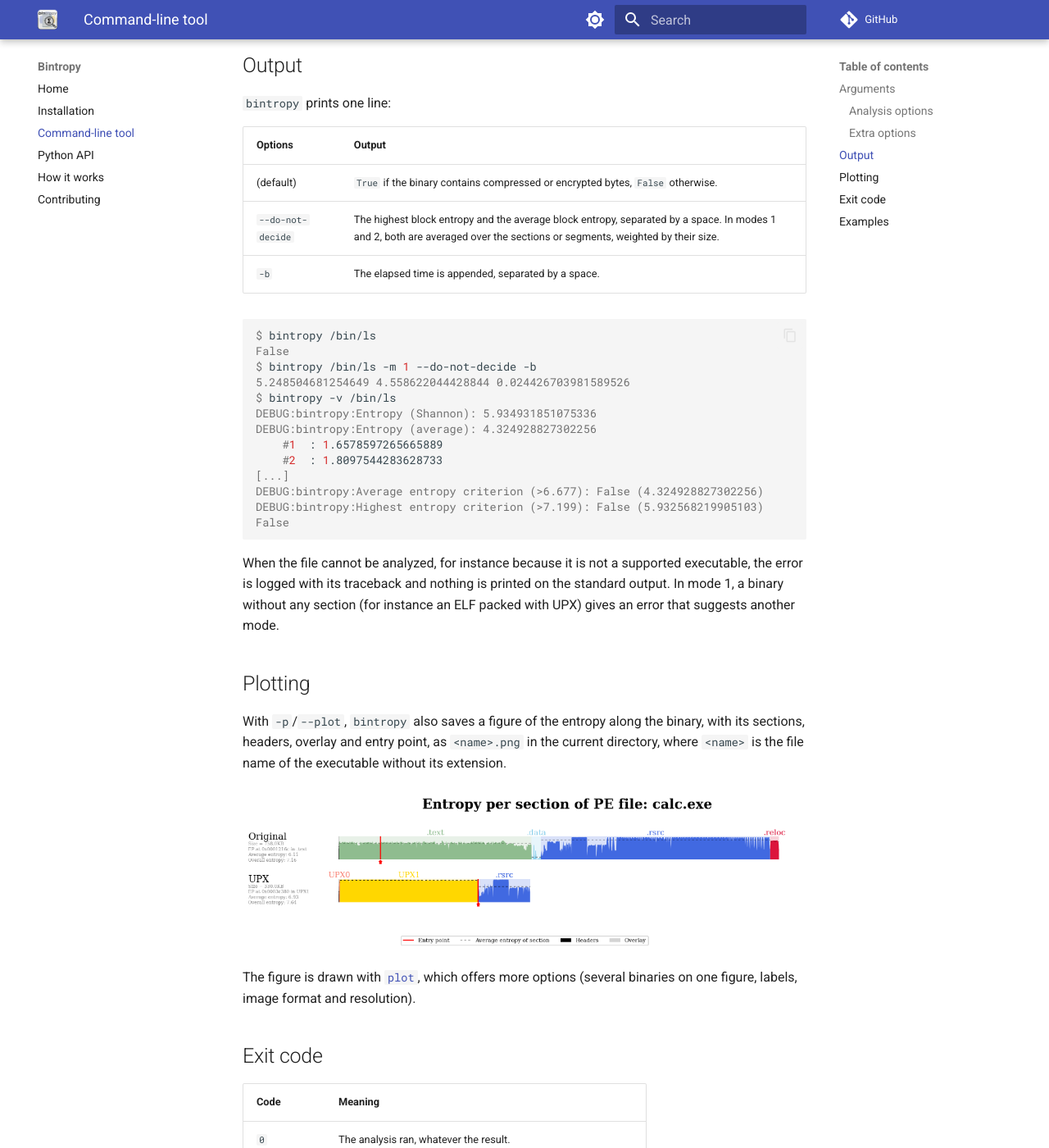
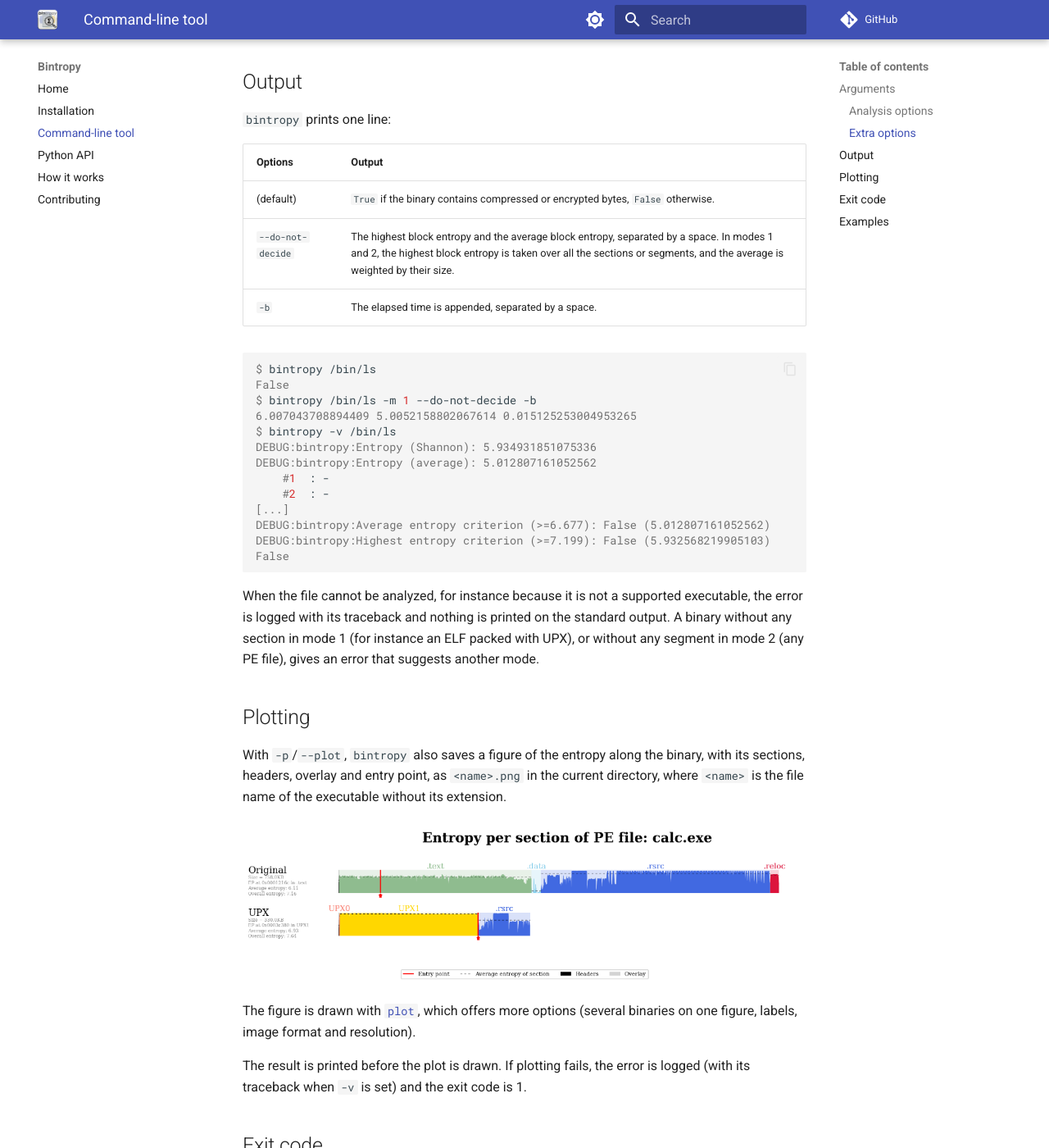
Before and after one commit to packing-box/bintropy, an MkDocs documentation site: the page built from docs/pages/cli/bintropy.md, in a window 1280 px wide and 1400 px high, scrolled down 1467 px. Shown: the whole window at 82% size. Built offline with MkDocs 1.6.1 and Material for MkDocs 9.7.7, drawn with Linux system fonts in a browser that asks for light colours; comment, search, counter and statistics services are not loaded; some of the changed text lies outside the part shown.

Commit message:
Improved documentation

````diff
--- a/docs/pages/cli/bintropy.md
+++ b/docs/pages/cli/bintropy.md
@@ -21,7 +21,7 @@ $ bintropy [-h] [-b] [-m {0,1,2}] [-p] [-v] [--all-blocks] [--blocksize BLOCKSIZ
 | Option | Default | Description |
 |---|---|---|
 | `-m`, `--mode {0,1,2}` | `0` | [Mode of operation](../internals.md#modes-of-operation): `0` for the whole binary, `1` per section, `2` per segment. |
-| `--blocksize N` | `256` | Size of the blocks, in bytes. |
+| `--blocksize N` | `256` | Size of the blocks, in bytes. `0` considers the data (whole file, section or segment) as one block. |
 | `--all-blocks` | | Keep the blocks in which more than half of the bytes are zeros. By default, they are ignored. |
 | `--ignore-half-block-same-byte` | | Ignore the blocks in which more than half of the bytes are the same byte, whatever it is. Cannot be used with `--all-blocks`. |
 | `--do-not-decide` | | Print the entropy values instead of the decision. |
@@ -44,29 +44,30 @@ $ bintropy [-h] [-b] [-m {0,1,2}] [-p] [-v] [--all-blocks] [--blocksize BLOCKSIZ
 | Options | Output |
 |---|---|
 | (default) | `True` if the binary contains compressed or encrypted bytes, `False` otherwise. |
-| `--do-not-decide` | The highest block entropy and the average block entropy, separated by a space. In modes 1 and 2, both are averaged over the sections or segments, weighted by their size. |
+| `--do-not-decide` | The highest block entropy and the average block entropy, separated by a space. In modes 1 and 2, the highest block entropy is taken over all the sections or segments, and the average is weighted by their size. |
 | `-b` | The elapsed time is appended, separated by a space. |
 
 ```console
 $ bintropy /bin/ls
 False
 $ bintropy /bin/ls -m 1 --do-not-decide -b
-5.248504681254649 4.558622044428844 0.024426703981589526
+6.007043708894409 5.0052158802067614 0.015125253004953265
 $ bintropy -v /bin/ls
 DEBUG:bintropy:Entropy (Shannon): 5.934931851075336
-DEBUG:bintropy:Entropy (average): 4.324928827302256
-    #1  : 1.6578597265665889
-    #2  : 1.8097544283628733
+DEBUG:bintropy:Entropy (average): 5.012807161052562
+    #1  : -
+    #2  : -
 [...]
-DEBUG:bintropy:Average entropy criterion (>6.677): False (4.324928827302256)
-DEBUG:bintropy:Highest entropy criterion (>7.199): False (5.932568219905103)
+DEBUG:bintropy:Average entropy criterion (>=6.677): False (5.012807161052562)
+DEBUG:bintropy:Highest entropy criterion (>=7.199): False (5.932568219905103)
 False
 ```
 
 When the file cannot be analyzed, for instance because it is not a supported
 executable, the error is logged with its traceback and nothing is printed on
-the standard output. In mode 1, a binary without any section (for instance an
-ELF packed with UPX) gives an error that suggests another mode.
+the standard output. A binary without any section in mode 1 (for instance an
+ELF packed with UPX), or without any segment in mode 2 (any PE file), gives an
+error that suggests another mode.
 
 ## Plotting
 
@@ -80,12 +81,15 @@ executable without its extension.
 The figure is drawn with [`plot`](../api.md#plot), which offers more options
 (several binaries on one figure, labels, image format and resolution).
 
+The result is printed before the plot is drawn. If plotting fails, the error is
+logged (with its traceback when `-v` is set) and the exit code is 1.
+
 ## Exit code
 
 | Code | Meaning |
 |---|---|
 | `0` | The analysis ran, whatever the result. |
-| `1` | The file could not be analyzed, or an unexpected error occurred. |
+| `1` | The file could not be analyzed or plotted, or an unexpected error occurred. |
 | `2` | Invalid arguments. |
 
 !!! note
````
Also changed, not shown: docs/pages/api.md (+11 -9 lines), docs/pages/contributing.md (+10 -2 lines), docs/pages/index.md (+1 -1 lines), docs/pages/internals.md (+11 -5 lines), README.md.
